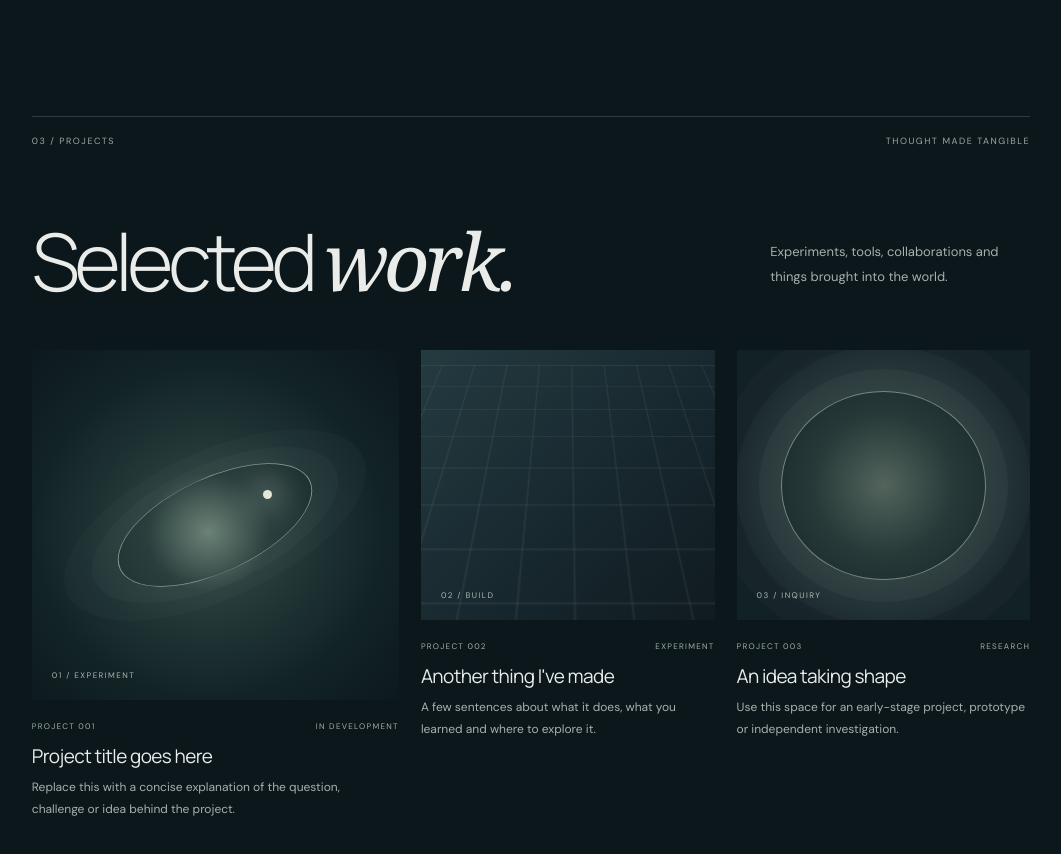
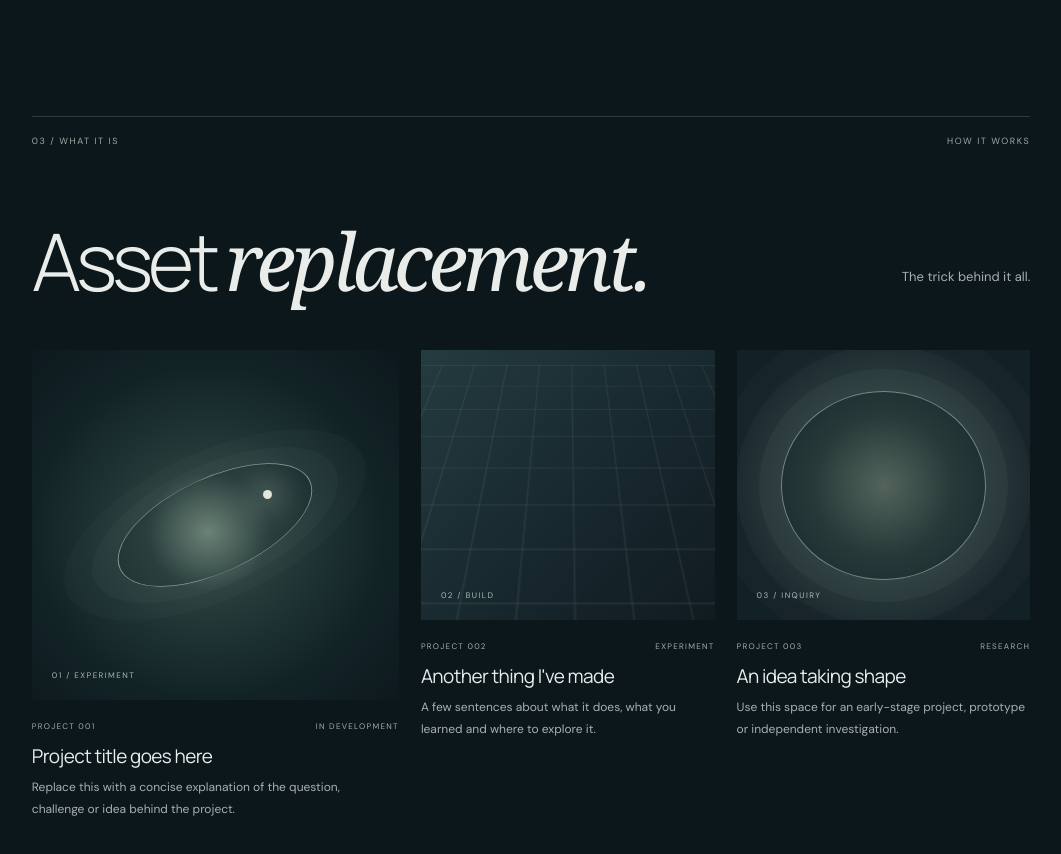
Before and after one commit to aaetheriall/aaetheriall.github.io, a plain HTML site: page index.html in a window 1280 px wide. Shown: the part 2100-2954 px from the top of the page, without its empty margins (109-1170 px from the left). Drawn offline with Linux system fonts and the light colour scheme.

Commit message:
Update index.html

```diff
--- a/index.html
+++ b/index.html
@@ -83,10 +83,10 @@
     </section>
 
     <section class="projects section-wrap" id="projects">
-      <div class="section-kicker reveal"><span>03 / PROJECTS</span><span>THOUGHT MADE TANGIBLE</span></div>
+      <div class="section-kicker reveal"><span>03 / WHAT IT IS</span><span>HOW IT WORKS</span></div>
       <div class="section-heading reveal">
-        <h2>Selected <em>work.</em></h2>
-        <p class="muted">Experiments, tools, collaborations and things brought into the world.</p>
+        <h2> Asset <em>replacement.</em></h2>
+        <p class="muted">The trick behind it all.</p>
       </div>
       <div class="project-grid">
         <article class="project-card project-large reveal">
```
